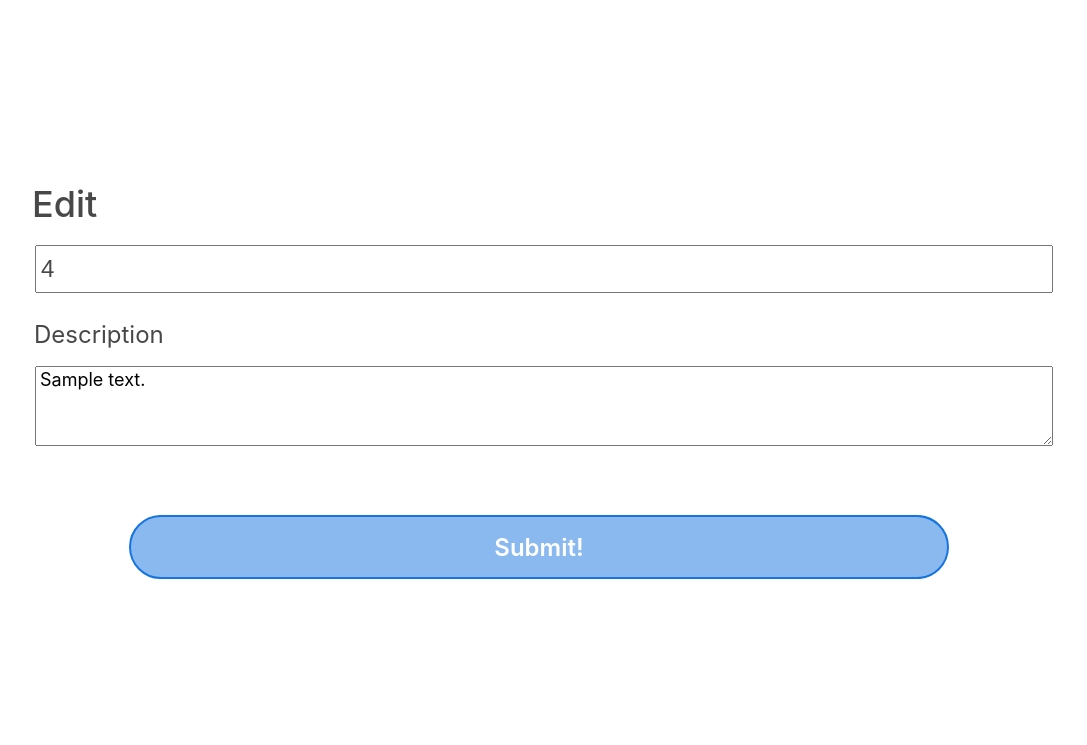
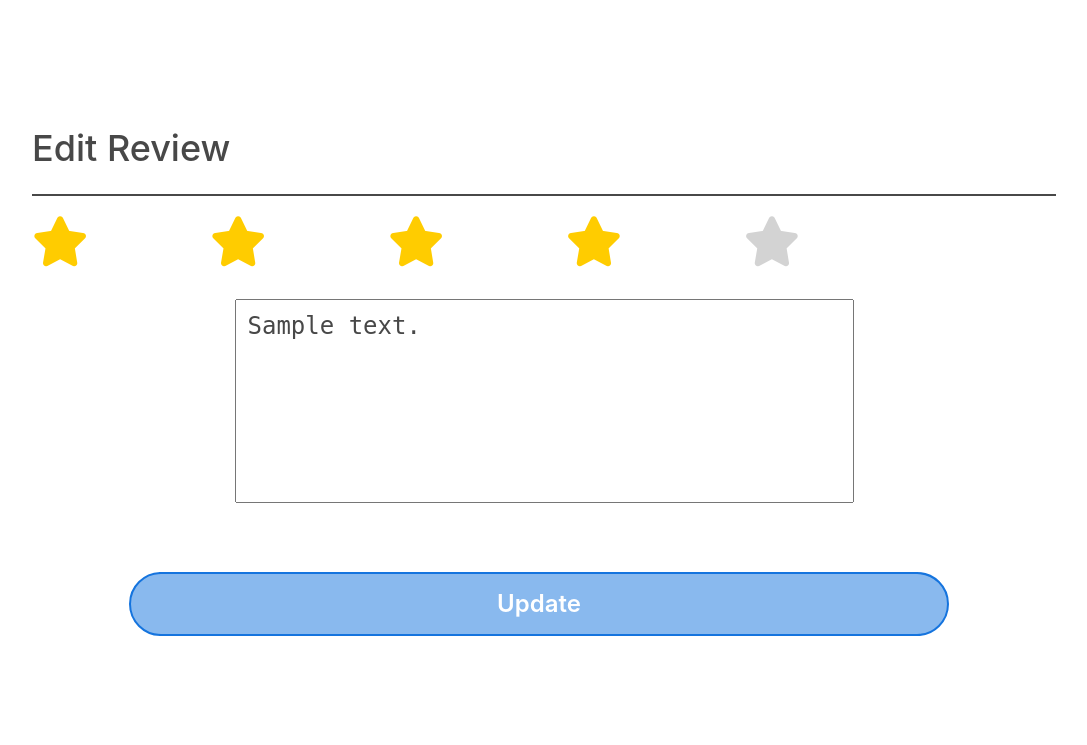
Before and after one commit to cJeffreys7/good-waves, a Django app: page /reviews/1/update/ in a window 1280 px wide. Shown: the part 72-817 px from the top of the page, without its empty margins (96-1183 px from the left). Run offline with Django 3.2, Linux system fonts and the light colour scheme; tables that the repository leaves empty hold one stand-in row (values such as "Sample post"); some libraries are stand-ins or nearby versions.

Commit message:
style Edit Review view

```diff
--- /dev/null
+++ b/main_app/static/css/review-form.css
@@ -0,0 +1,44 @@
+h1 {
+  border-bottom: var(--text-lite-color) solid 2px;
+  padding-bottom: 24px;
+  width: 100%;
+}
+
+.form-container {
+  display: flex;
+  flex-direction: column;
+  align-items: center;
+  width: 100%;
+}
+
+tbody > tr:first-child {
+  display: none;
+}
+
+tbody > tr:nth-child(2) > th {
+  display: none;
+}
+
+#id_text {
+  margin-top: 24px;
+  resize: none;
+  font-size: var(--font-xl);
+  color: var(--text-lite-color);
+  padding: 12px;
+  height: 8.5em;
+}
+
+.review-rating {
+  display: flex;
+  justify-content: space-between;
+  width: 75%;
+  font-size: 5rem;
+}
+
+.fill-star {
+  color: var(--star-fill);
+}
+
+.empty-star {
+  color: lightgray;
+}
--- a/main_app/templates/main_app/review_form.html
+++ b/main_app/templates/main_app/review_form.html
@@ -2,20 +2,29 @@
 {% load static %}
 
 {% block head %}
-<link rel="stylesheet" type="text/css" href="{% static 'css/form.css' %}"/>
+<link rel="stylesheet" type="text/css" href="{% static 'css/review-form.css' %}"/>
+<script src="https://kit.fontawesome.com/73eb34af13.js" crossorigin="anonymous"></script>
+<script defer src="{% static 'js/review-functions.js' %}"></script>
 {% endblock %}
 
 {% block content %}
 
 <div class="page-header">
-    <h1>Edit {{object.name}}</h1>
+  <h1>Edit Review</h1>
+</div>
+<div class="review-rating">
+  <div class="rating-star fill-star"><i id="rating-1" class="fas fa-star"></i></div>
+  <div class="rating-star {% if object.rating > 1 %}fill-star{% else %}empty-star{% endif %}"><i id="rating-2" class="fas fa-star"></i></div>
+  <div class="rating-star {% if object.rating > 2 %}fill-star {% else %}empty-star{% endif %}"><i id="rating-3" class="fas fa-star"></i></div>
+  <div class="rating-star {% if object.rating > 3 %}fill-star {% else %}empty-star{% endif %}"><i id="rating-4" class="fas fa-star"></i></div>
+  <div class="rating-star {% if object.rating > 4 %}fill-star {% else %}empty-star{% endif %}"><i id="rating-5" class="fas fa-star"></i></div>
 </div>
 <form action="" method="post" class="form-container">
   {% csrf_token %}
   <table>
     {{ form.as_table }}
   </table>
-  <button type="submit" class="btn submit">Submit!</button>
+  <button type="submit" class="btn submit">Update</button>
 </form>
 
 {% endblock %}
```
